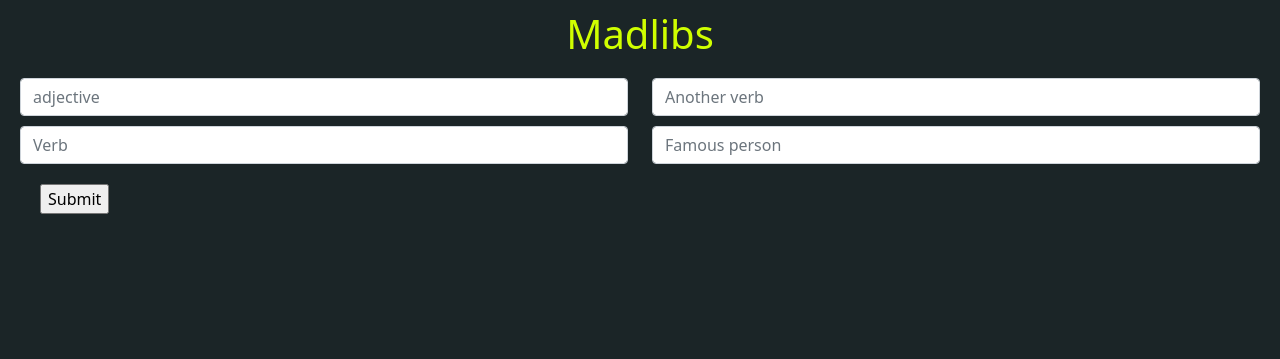
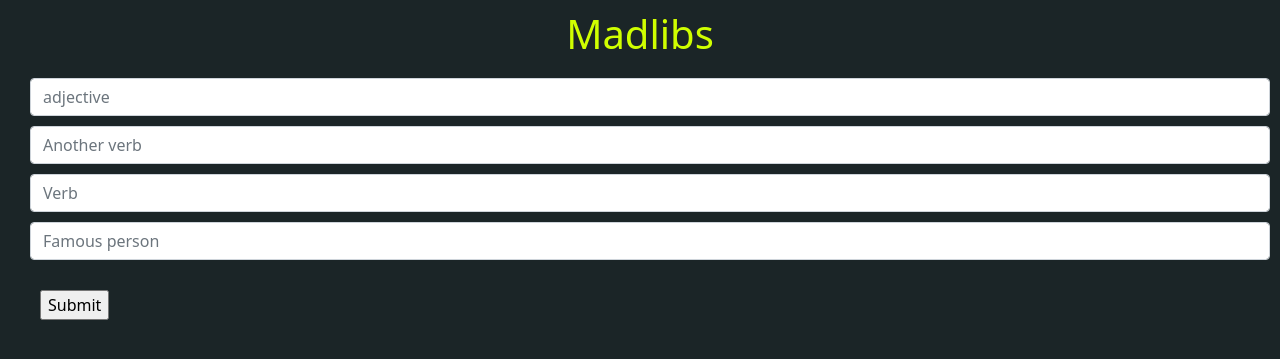
Before and after one commit to DimitriSamaha/django_website01, a Django app: page /madlibs/ in a window 1280 px wide. Shown: the top 359 px of the page. Run offline with Django 4.2, Linux system fonts and the light colour scheme.

Commit message:
Madlibs debuged.
Changed form style by removing bootstraps grid attributes.

```diff
--- a/madlibs/templates/madlibs/index.html
+++ b/madlibs/templates/madlibs/index.html
@@ -6,6 +6,9 @@
     <style>
         body {
             background-color: rgb(27, 37, 39);
+        }
+        input {
+            margin: 10px;
         }
         #title {
             color: rgb(208, 255, 0);
@@ -40,29 +43,15 @@
     <h1 id="title">Madlibs</h1>
     <form id="form" action="" method="post">
         {% csrf_token %}
-        <div class="row">
-            <div class="col">
-              <input type="text" class="form-control" placeholder="adjective" aria-label="First name" name="adjective">
-            </div>
-            <div class="col">
-              <input type="text" class="form-control" placeholder="Another verb" aria-label="Last name" name="verb2">
-            </div>
-        </div>
-        <div id="space">
-
-        </div>
-        <div class="row">
-            <div class="col">
-              <input type="text" class="form-control" placeholder="Verb" aria-label="First name" name="verb1">
-            </div>
-            <div class="col">
-              <input type="text" class="form-control" placeholder="Famous person" aria-label="Last name" name="famous_person">
-            </div>
-        </div>
+        <input type="text" class="form-control" placeholder="adjective" name="adjective">
+        <input type="text" class="form-control" placeholder="Another verb" name="verb2">
+        <input type="text" class="form-control" placeholder="Verb" name="verb1">
+        <input type="text" class="form-control" placeholder="Famous person" name="famous_person">
         <input type="submit" id="submit">
     </form>
     {% if message %}
-        <div> {{ message }} </div>
+    <div id="message">
+        <h4> {{ message }} </h4>
+    </div>
     {% endif %}
-
 {% endblock %}
--- a/madlibs/views.py
+++ b/madlibs/views.py
@@ -13,7 +13,7 @@
         result = f"Computer programming is so {adj}! It makes me so excited all the time because" \
                  f"I love to {verb1}. Stay positive and {verb2} like you are {famous_person}"
 
-        return render(request, 'madlibs/index.html', {
+        return render(request, "madlibs/index.html", {
             "message": result
         })
     else:
```
